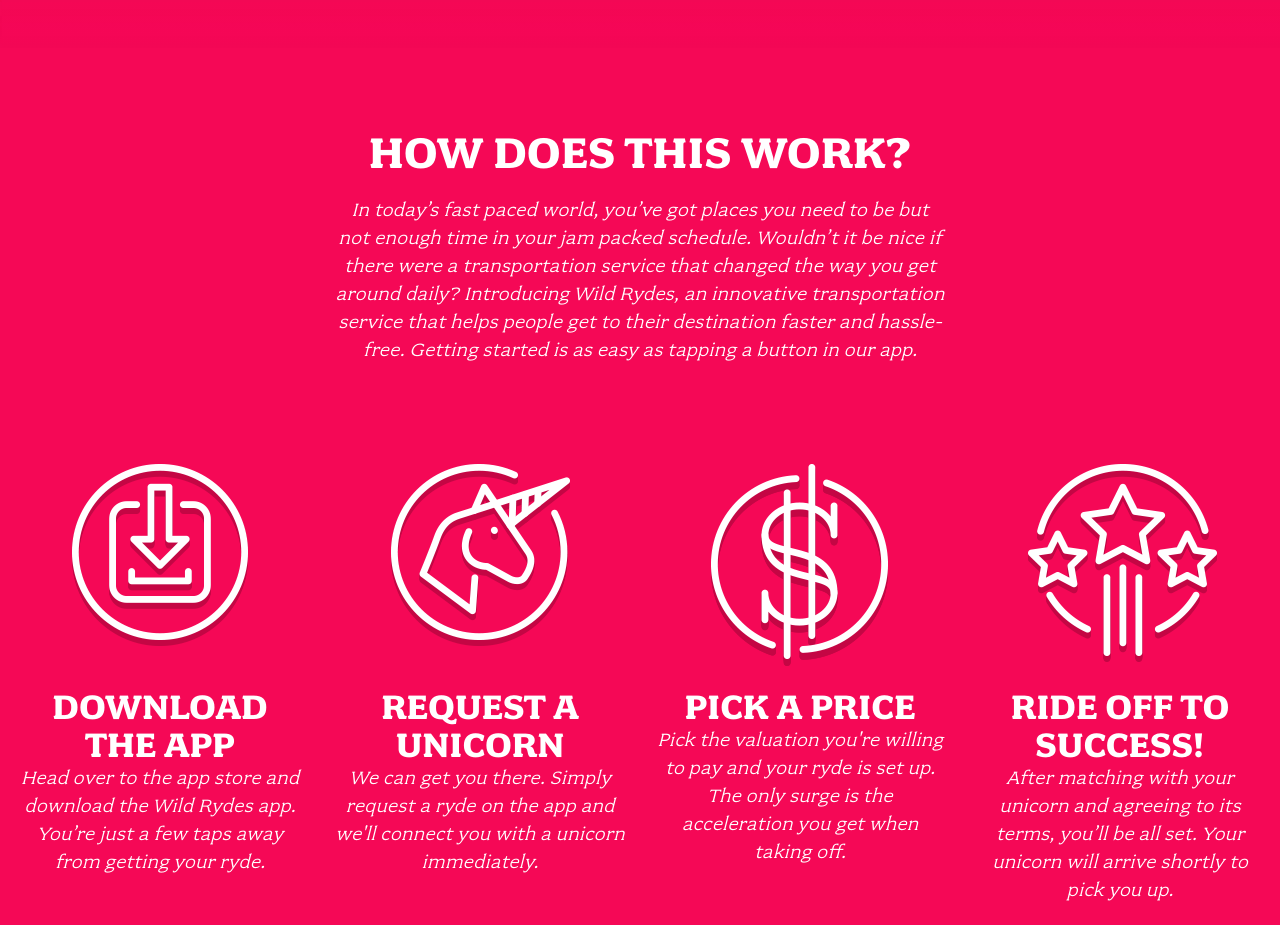
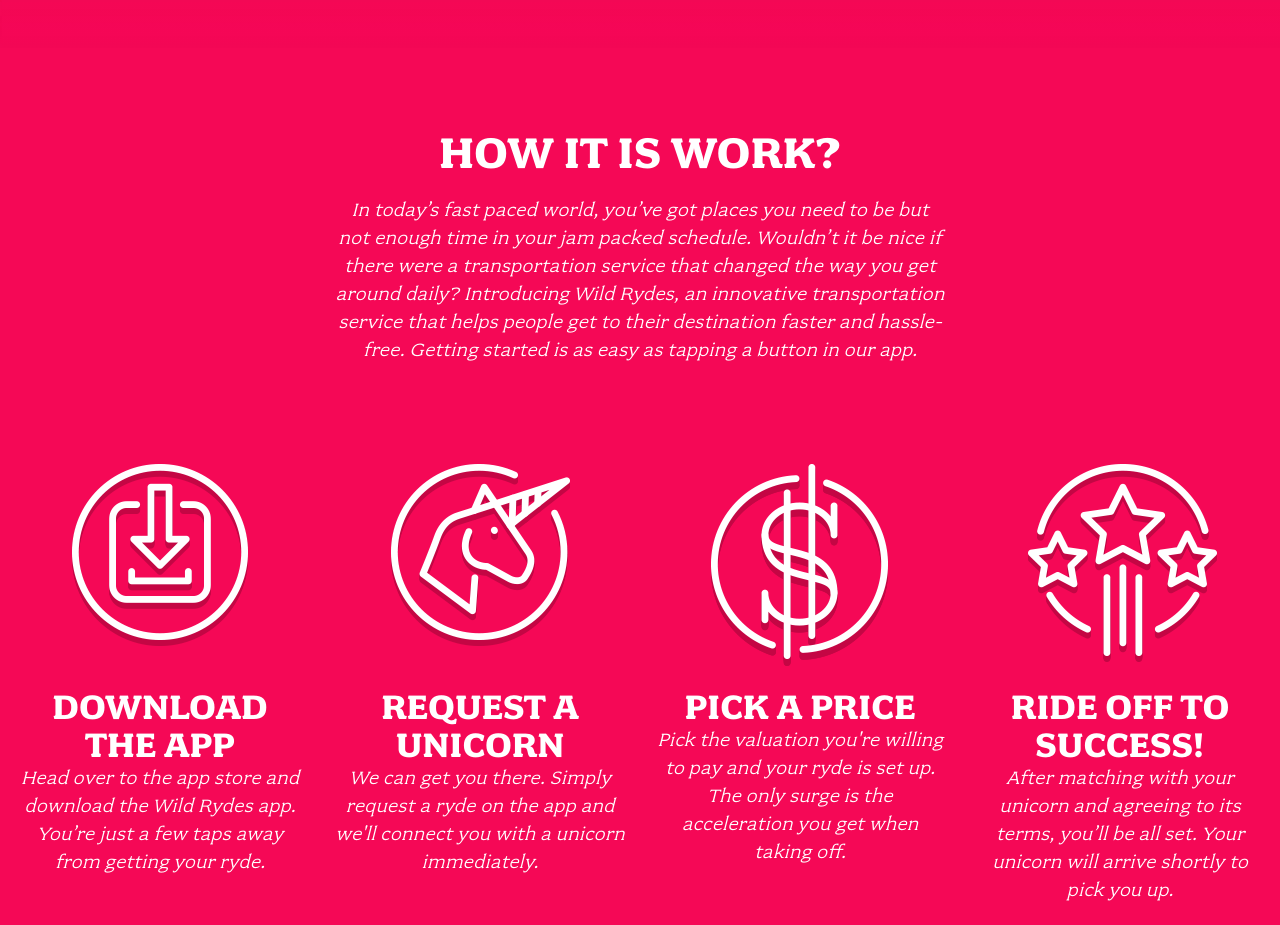
Before and after one commit to sandeshdane/wildrydes-site, a plain HTML site: page index.html in a window 1280 px wide. Shown: the part 900-1825 px from the top of the page. Drawn offline with Linux system fonts and the light colour scheme.

Commit message:
Update index.html

```diff
--- a/index.html
+++ b/index.html
@@ -30,7 +30,7 @@
 
   <section class="home-about">
     <div class="row column large-9 xlarge-6 xxlarge-4">
-      <h2 class="section-title">How Does This Work?</h2>
+      <h2 class="section-title">How It Is Work?</h2>
       <p class="content">
         In today’s fast paced world, you’ve got places you need to be but not enough time in your jam packed schedule. Wouldn’t it be nice if there were a transportation service that changed the way you get around daily? Introducing Wild Rydes, an innovative transportation service that helps people get to their destination faster and hassle-free. Getting started is as easy as tapping a button in our app.
       </p>
```
